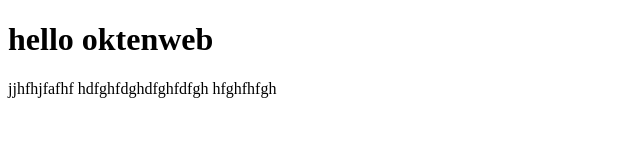
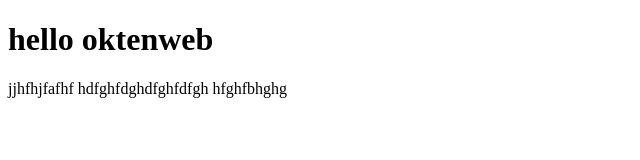
Before and after one commit to urayasen/jcx-may-18-1630, a plain HTML site: page 00/index.html in a window 1280 px wide. Shown: the full height of the page, 0-640 px from the left. Drawn offline with Linux system fonts and the light colour scheme.

Commit message:
fjjkhrgjdrhdsjr

```diff
--- a/00/index.html
+++ b/00/index.html
@@ -8,6 +8,6 @@
 <h1>hello oktenweb</h1>
 jjhfhjfafhf
 hdfghfdghdfghfdfgh
-hfghfhfgh
+hfghfbhghg
 </body>
 </html>
```
